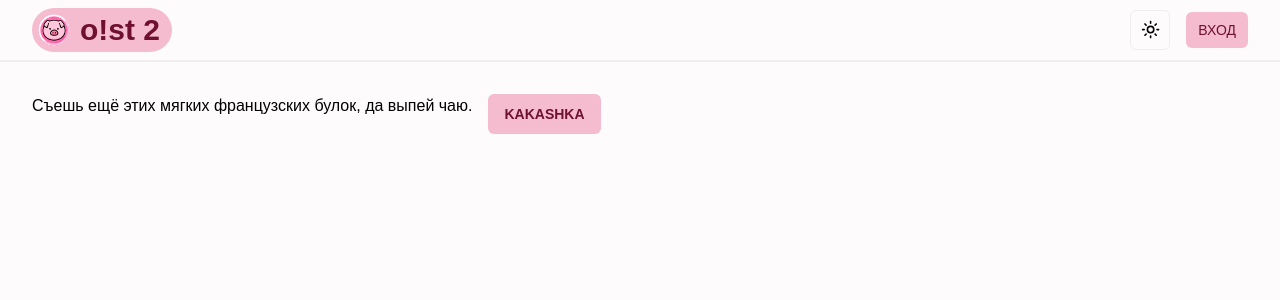
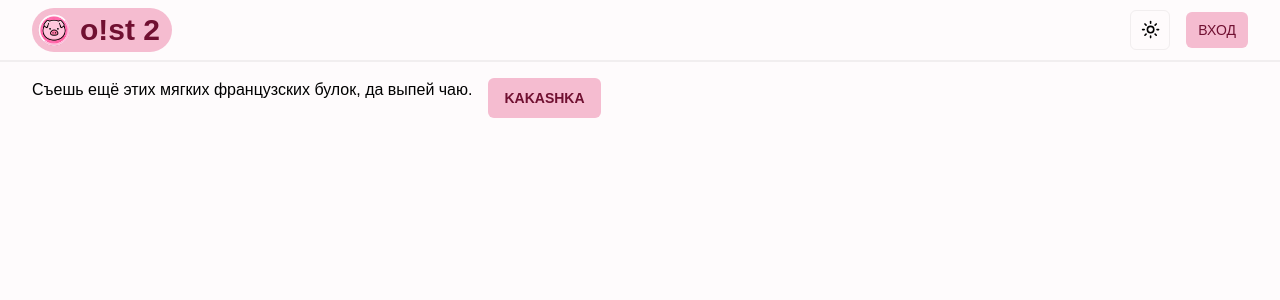
Before and after one commit to Crosbic/osusvin-client, a Next.js app: page / in a window 1280 px wide. Shown: the top 300 px of the page. Built offline with nearby package versions, Linux system fonts and the light colour scheme; a web font is replaced by a local one.

Commit message:
fix: правильная высота и отступы всех страниц

```diff
--- a/src/app/globals.css
+++ b/src/app/globals.css
@@ -8,6 +8,7 @@ html, body {
 
 main {
   height: calc(100% - 4.5rem);
+  padding: 1rem 2rem;
 }
 
 @layer base {
--- a/src/app/page.tsx
+++ b/src/app/page.tsx
@@ -2,11 +2,9 @@ import { Button } from '@/components/ui/button'
 
 export default function Home() {
   return (
-    <main>
-      <div className="m-8 flex gap-4">
-        <div>Съешь ещё этих мягких французских булок, да выпей чаю.</div>
-        <Button className="font-bold">kakashka</Button>
-      </div>
-    </main>
+    <div className="flex gap-4">
+      <div>Съешь ещё этих мягких французских булок, да выпей чаю.</div>
+      <Button className="font-bold">kakashka</Button>
+    </div>
   )
 }
```
